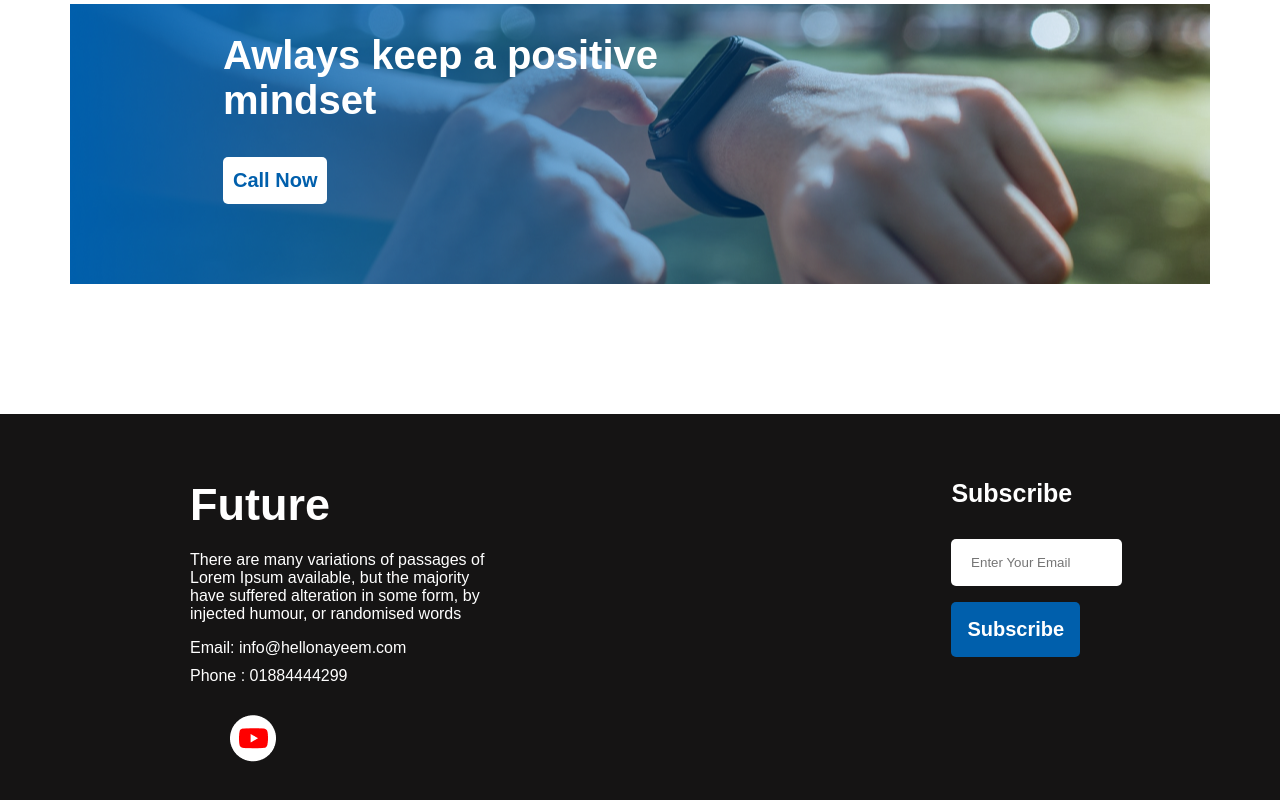
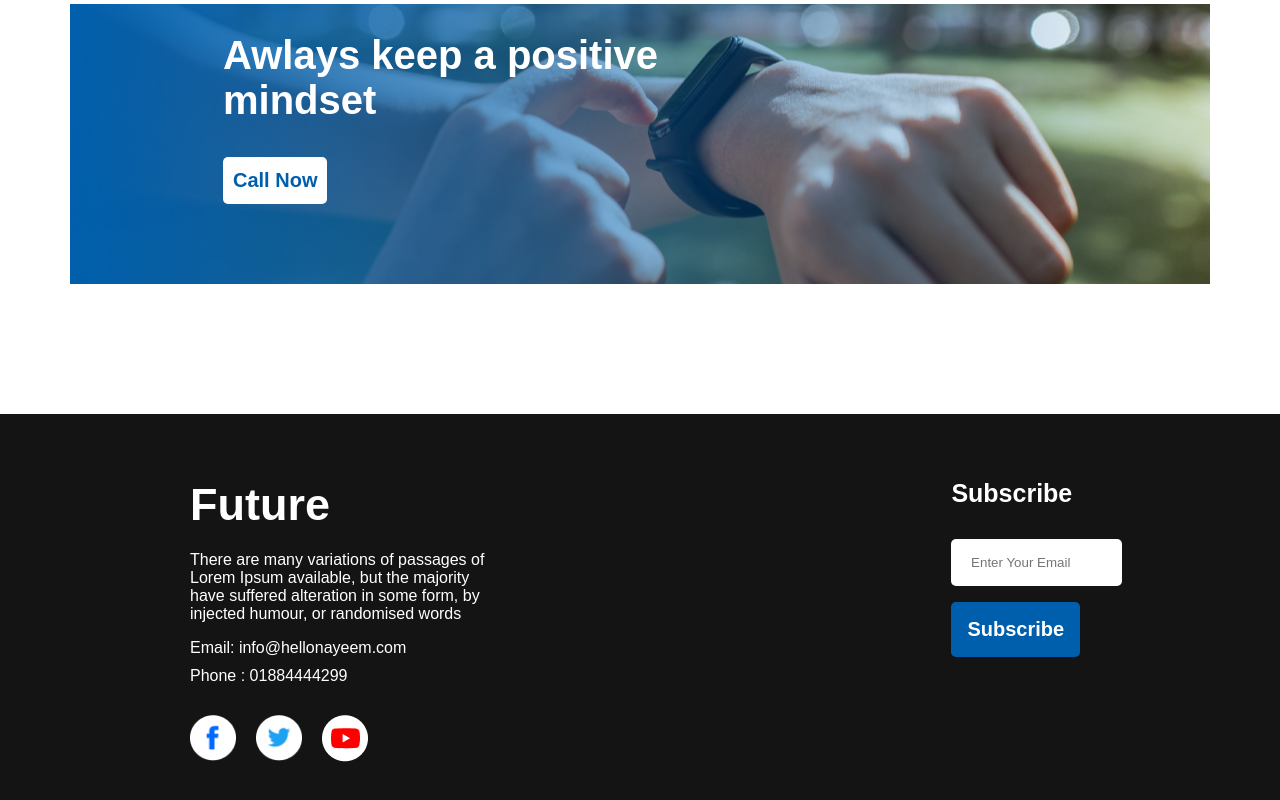
Before and after one commit to naayeem01/fast-assignment-web7, a plain HTML site: page index.html in a window 1280 px wide. Shown: the part 2337-3137 px from the top of the page. Drawn offline with Linux system fonts and the light colour scheme; the site is published under a folder, as on GitHub Pages, so addresses that start at the root find nothing; a web font is replaced by a local one.

Commit message:
social icon img fix

```diff
--- a/index.html
+++ b/index.html
@@ -95,13 +95,13 @@
                 <p class="footer-contact">Phone : 01884444299</p>
                 <div class="footer-social">
                     <div class="footer-social-icon">
-                        <img src="/icons/fb.png" alt="">
+                        <img src="icons/fb.png" alt="">
                     </div>
                     <div class="footer-social-icon">
-                        <img src="/icons/twitter.png" alt="">
+                        <img src="icons/twitter.png" alt="">
                     </div>
                     <div class="footer-social-icon">
-                        <img src="./icons/youtube.png" alt="">
+                        <img src="icons/youtube.png" alt="">
                     </div>
                 </div>
             </div>
```
